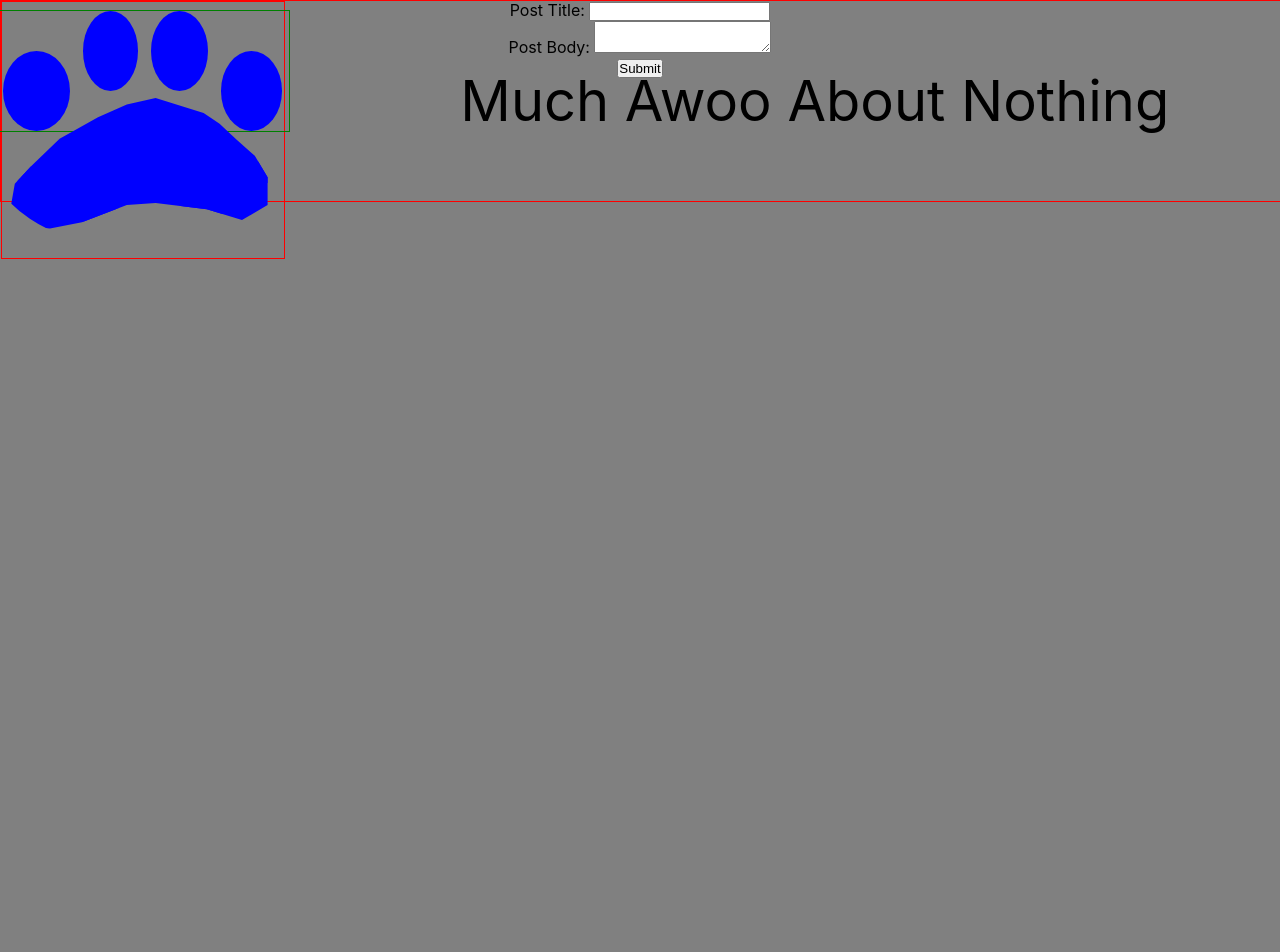
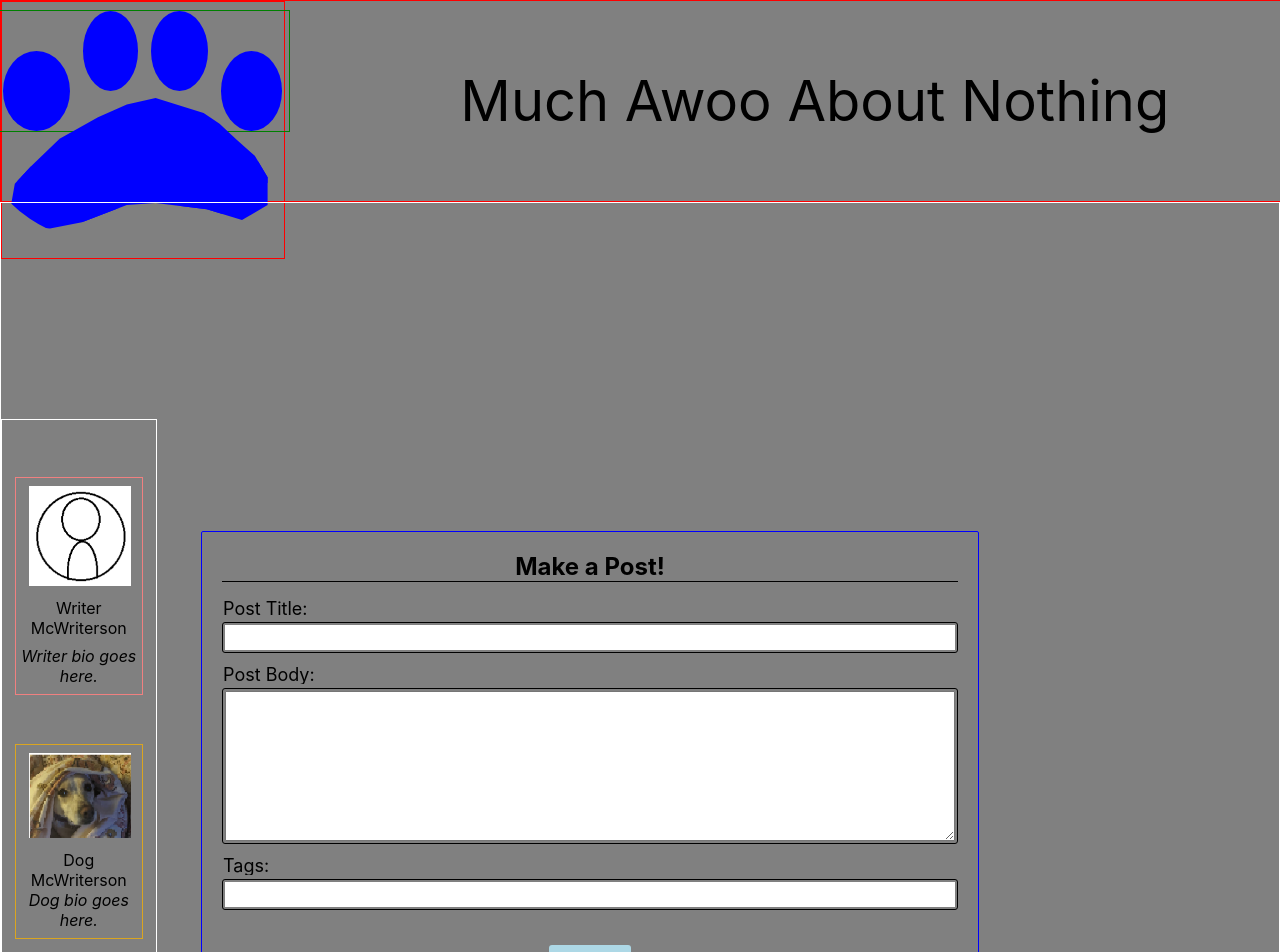
Before and after one commit to TrentonDean/Much-Awoo-About-Nothing, a React (Create React App) app in the folder client/: page /compose in a window 1280 px wide. Shown: the top 952 px of the page. Before the commit the page ends 800 px from the top, so only its background shows below. Built offline with nearby package versions, Linux system fonts and the light colour scheme.

Commit message:
added css to compose and edit post

```diff
--- a/client/src/App.css
+++ b/client/src/App.css
@@ -53,7 +53,7 @@ body{
   height: 25vh;
   width: 100vw;
   border: 1px red solid;
-  position:fixed;
+  position:sticky;
   top: 0;
   left: 0
 }
@@ -262,3 +262,93 @@ body{
   left:12vw;
   overflow-y: scroll;
 }
+
+#formContainer {
+  border: 1px white solid;
+  height: fit-content;
+  position: relative;
+}
+
+#composeForm {
+  border: 1px solid blue;
+  display: flex;
+  justify-content: center;
+  height: fit-content;
+  margin-top: -250px;
+  margin-left: 200px;
+  margin-right: 300px;
+  flex-direction: column;
+  border-radius: 2px;
+  padding: 20px;
+}
+
+#composeForm h2 {
+  border-bottom: 1px solid black;
+  text-align: center;
+  display: block;
+  padding: 0;
+  margin-bottom: 40px;
+  font-size: x-large;
+}
+
+#composeForm div {
+  display: block;
+  text-align: center;
+  padding: 0;
+  border: 1px solid black;
+  margin-bottom: 35px;
+  border-radius: 3px;
+}
+
+#composeForm div:last-child {
+  border:none;
+  margin-bottom: 0px;
+  text-align: center;
+}
+
+#composeForm div > label {
+  display: block;
+  float: left;
+  margin-top: -25px;
+  background: grey;
+  height: 20px;
+  color: black;
+  font-size: 18px;
+  overflow: hidden;
+}
+
+#composeForm input[type="text"] {
+  box-sizing: border-box;
+  -webkit-box-sizing: border-box;
+  -moz-box-sizing: border-box;
+  width: 99.5%;
+  display: block;
+  height: 25px;
+  outline: none;
+  border: none;
+  line-height: 25px;
+  padding: 0;
+  margin: 2px;
+  color: black;
+}
+
+#composeForm textarea {
+  box-sizing: border-box;
+  -webkit-box-sizing: border-box;
+  -moz-box-sizing: border-box;
+  width: 99.5%;
+  display: block;
+  height: 150px;
+  padding: 0;
+  margin: 2px;
+  color: black;
+}
+
+#composeForm button {
+  background: lightblue;
+  border: none;
+  padding: 10px 20px 10px 20px;
+  border-radius: 3px;
+  border-color: 2px black solid;
+  color: black;
+}
--- a/client/src/components/ComposePost.jsx
+++ b/client/src/components/ComposePost.jsx
@@ -1,12 +1,14 @@
-// done by Aimee
 import React, {useState, useEffect} from "react";
 import axios from "axios";
 import {useNavigate} from "react-router-dom";
+import LeftPanel from "./LeftPanel";
 
-const ComposePost = () => {
+const ComposePost = (props) => {
     const [title, setTitle] = useState("")
     const [body, setBody] = useState("")
-    // const [tags, setTags] = useState("")
+    const [tags, setTags] = useState("")
+
+    const {currentUser, setCurrentUser} = props;
 
     const [errors, setErrors] = useState({})
 
@@ -18,11 +20,13 @@ const ComposePost = () => {
     }
 
     return (
-        <div>
+        <div id="formContainer">
             <div>
                 {/* put profile of user and dog here? */}
             </div>
-            <div>
+            <LeftPanel />
+            <div id="composeForm">
+                <h2>Make a Post!</h2>
                 <form onSubmit={submitHandler} >
                     <div>
                         <label>Post Title: </label>
@@ -32,10 +36,10 @@ const ComposePost = () => {
                         <label>Post Body: </label>
                         <textarea onChange={(e) => setBody(e.target.value)} />
                     </div>
-                    {/* <div>
+                    <div>
                         <label>Tags: </label>
                         <input type="text" onChange={(e) => setTags(e.target.value)}></input>
-                    </div> */}
+                    </div>
                     <div>
                         <button>Submit</button>
                     </div>
```
Also changed, not shown: client/src/components/EditPost.jsx (+43 -2 lines).
